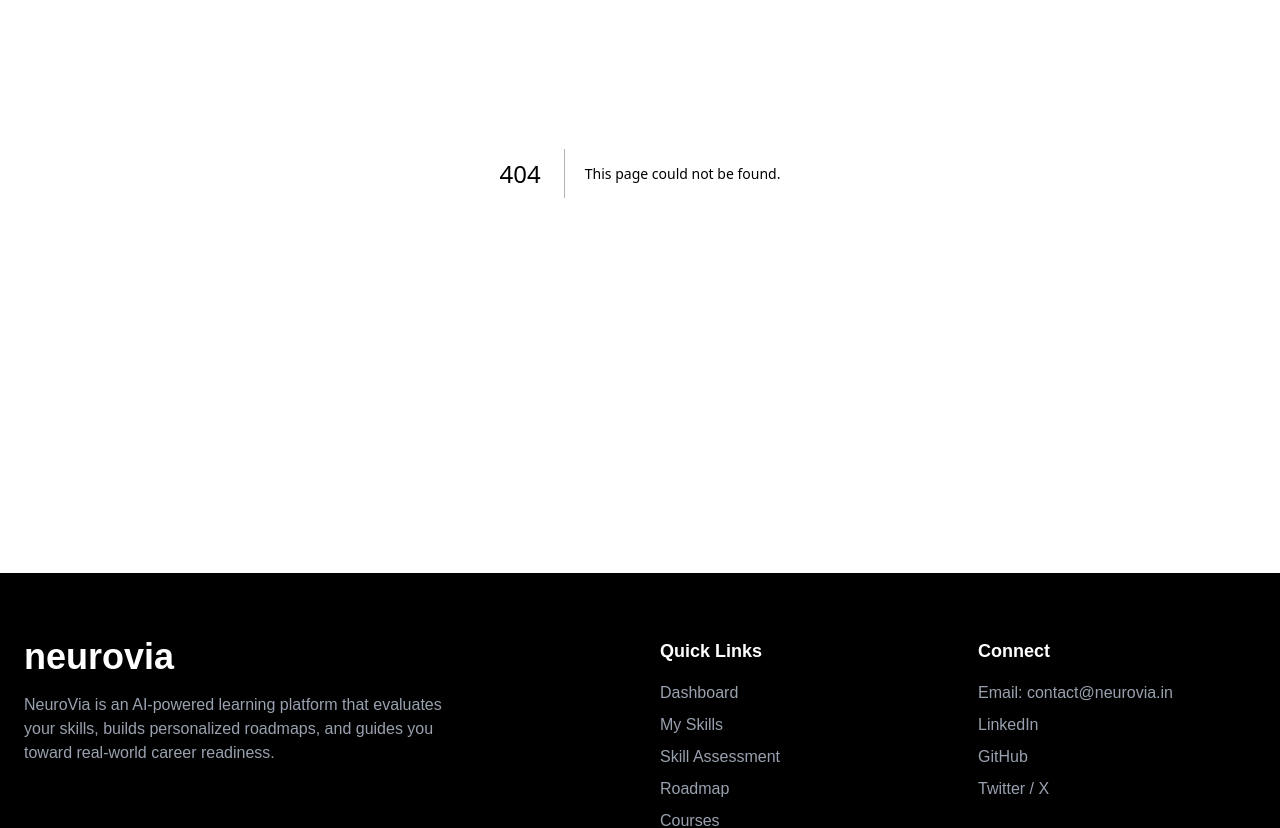
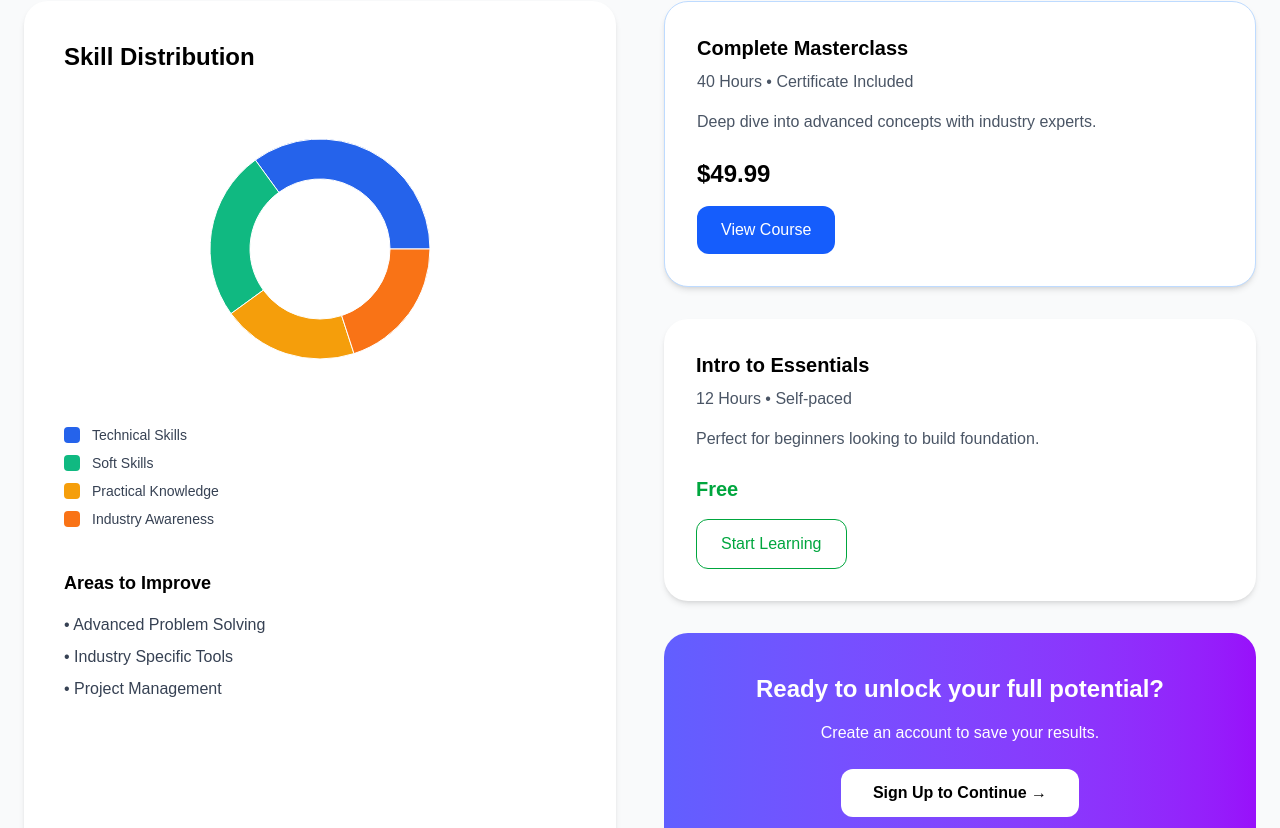
Before and after one commit to TanyaGupta1010/NeuroVia-Frontend, a Next.js app: page /assessment/result in a window 1280 px wide. Before the commit this address had no page. Shown: the part 332-1160 px from the top of the page. Built offline with nearby package versions, Linux system fonts and the light colour scheme.

Commit message:
Added result page

```diff
--- a/app/assessment/page.tsx
+++ b/app/assessment/page.tsx
@@ -1,5 +1,6 @@
 "use client";
 
+import { useRouter } from "next/navigation";
 import {
   Scale,
   Briefcase,
@@ -14,19 +15,61 @@ import {
 } from "lucide-react";
 
 const domains = [
-  { title: "Law", desc: "Legal studies, justice systems, and advocacy.", icon: Scale },
-  { title: "Engineering", desc: "Innovation, construction, and technical design.", icon: Cpu },
-  { title: "Medical", desc: "Healthcare, medicine, and biology.", icon: HeartPulse },
-  { title: "Business", desc: "Finance, management, and entrepreneurship.", icon: Briefcase },
-  { title: "Technology", desc: "Software, AI, cybersecurity, and data science.", icon: Laptop },
-  { title: "Arts & Design", desc: "Creative arts, graphic design, and media.", icon: Palette },
-  { title: "Data Science", desc: "Machine learning, analytics, and statistics.", icon: LineChart },
-  { title: "Research", desc: "Scientific discovery and innovation.", icon: Microscope },
-  { title: "Programming", desc: "Frontend, backend, and full-stack development.", icon: Code },
-  { title: "Academics", desc: "Higher education and subject mastery.", icon: GraduationCap },
+  {
+    title: "Law",
+    desc: "Legal studies, justice systems, and advocacy.",
+    icon: Scale,
+  },
+  {
+    title: "Engineering",
+    desc: "Innovation, construction, and technical design.",
+    icon: Cpu,
+  },
+  {
+    title: "Medical",
+    desc: "Healthcare, medicine, and biology.",
+    icon: HeartPulse,
+  },
+  {
+    title: "Business",
+    desc: "Finance, management, and entrepreneurship.",
+    icon: Briefcase,
+  },
+  {
+    title: "Technology",
+    desc: "Software, AI, cybersecurity, and data science.",
+    icon: Laptop,
+  },
+  {
+    title: "Arts & Design",
+    desc: "Creative arts, graphic design, and media.",
+    icon: Palette,
+  },
+  {
+    title: "Data Science",
+    desc: "Machine learning, analytics, and statistics.",
+    icon: LineChart,
+  },
+  {
+    title: "Research",
+    desc: "Scientific discovery and innovation.",
+    icon: Microscope,
+  },
+  {
+    title: "Programming",
+    desc: "Frontend, backend, and full-stack development.",
+    icon: Code,
+  },
+  {
+    title: "Academics",
+    desc: "Higher education and subject mastery.",
+    icon: GraduationCap,
+  },
 ];
 
 export default function AssessmentPage() {
+  const router = useRouter();
+
   return (
     <main className="min-h-screen bg-gray-50 py-20 px-6">
       <div className="max-w-7xl mx-auto text-center">
@@ -36,7 +79,7 @@ export default function AssessmentPage() {
           Discover Your Path
         </h1>
 
-        <p className="text-black text-lg mb-12">
+        <p className="text-gray-600 text-lg mb-12">
           Select a field you're interested in to begin your personalized assessment.
         </p>
 
@@ -50,28 +93,26 @@ export default function AssessmentPage() {
               <div
                 key={index}
                 className="
-                  bg-white
-                  p-8
-                  rounded-2xl
+                  bg-white p-8 rounded-3xl shadow-sm
                   border border-gray-200
-                  transition-all duration-300 ease-in-out
-                  cursor-pointer
+                  transition-all duration-300
+                  hover:shadow-xl
+                  hover:scale-105
                   hover:bg-blue-50
                   hover:border-blue-500
-                  hover:shadow-lg
-                  hover:-translate-y-1
+                  cursor-pointer
                 "
               >
                 {/* Icon */}
-                <div className="
-                  w-14 h-14
-                  rounded-full
-                  bg-blue-100
-                  flex items-center justify-center
-                  mb-6 mx-auto
-                  transition
-                  group-hover:bg-blue-200
-                ">
+                <div
+                  className="
+                    w-14 h-14 rounded-full bg-blue-100
+                    flex items-center justify-center
+                    mb-6 mx-auto
+                    transition
+                    group-hover:bg-blue-200
+                  "
+                >
                   <Icon className="w-7 h-7 text-blue-600" />
                 </div>
 
@@ -81,9 +122,24 @@ export default function AssessmentPage() {
                 </h3>
 
                 {/* Description */}
-                <p className="text-black text-sm">
+                <p className="text-gray-600 text-sm mb-6">
                   {domain.desc}
                 </p>
+
+                {/* Start Quiz Button */}
+                <button
+                  onClick={() =>
+                    router.push(
+                      `/assessment/result?domain=${domain.title}`
+                    )
+                  }
+                  className="
+                    text-blue-600 font-semibold
+                    hover:underline
+                  "
+                >
+                  Start Quiz →
+                </button>
               </div>
             );
           })}
--- /dev/null
+++ b/app/assessment/result/page.tsx
@@ -0,0 +1,179 @@
+"use client";
+
+import { useSearchParams } from "next/navigation";
+import { PieChart, Pie, Cell, ResponsiveContainer } from "recharts";
+import { useState } from "react";
+import AuthModal from "@/app/components/AuthModal";
+
+const data = [
+  { name: "Technical Skills", value: 35, color: "#2563EB" },
+  { name: "Soft Skills", value: 25, color: "#10B981" },
+  { name: "Practical Knowledge", value: 20, color: "#F59E0B" },
+  { name: "Industry Awareness", value: 20, color: "#F97316" },
+];
+
+export default function ResultPage() {
+  const params = useSearchParams();
+  const domain = params.get("domain");
+
+  const [showAuth, setShowAuth] = useState(false);
+
+  return (
+    <>
+      {showAuth && <AuthModal close={() => setShowAuth(false)} />}
+
+      <main className="min-h-screen bg-gray-50 text-black py-20 px-6">
+        <div className="max-w-7xl mx-auto">
+
+          {/* Header */}
+          <div className="text-center mb-16">
+            <h1 className="text-4xl font-bold mb-4">
+              Assessment Complete
+            </h1>
+            <p className="text-gray-600 text-lg">
+              Based on your responses for{" "}
+              <span className="text-blue-600 font-semibold">
+                {domain}
+              </span>, here is your personalized analysis.
+            </p>
+          </div>
+
+          <div className="grid grid-cols-1 md:grid-cols-2 gap-12">
+
+            {/* LEFT SIDE */}
+            <div className="bg-white rounded-3xl p-10 shadow-md">
+
+              <h2 className="text-2xl font-bold mb-8">
+                Skill Distribution
+              </h2>
+
+              {/* Animated Pie */}
+              <div className="h-72">
+                <ResponsiveContainer>
+                  <PieChart>
+                    <Pie
+                      data={data}
+                      innerRadius={70}
+                      outerRadius={110}
+                      dataKey="value"
+                      animationDuration={1200}
+                    >
+                      {data.map((entry, index) => (
+                        <Cell key={index} fill={entry.color} />
+                      ))}
+                    </Pie>
+                  </PieChart>
+                </ResponsiveContainer>
+              </div>
+
+              {/* Legend */}
+              <div className="mt-8 space-y-2">
+                {data.map((item, index) => (
+                  <div key={index} className="flex items-center gap-3">
+                    <div
+                      className="w-4 h-4 rounded-sm"
+                      style={{ backgroundColor: item.color }}
+                    />
+                    <span className="text-gray-700 text-sm">
+                      {item.name}
+                    </span>
+                  </div>
+                ))}
+              </div>
+
+              {/* Areas to Improve */}
+              <div className="mt-10">
+                <h3 className="text-lg font-semibold mb-4">
+                  Areas to Improve
+                </h3>
+
+                <ul className="space-y-2 text-gray-700">
+                  <li>• Advanced Problem Solving</li>
+                  <li>• Industry Specific Tools</li>
+                  <li>• Project Management</li>
+                </ul>
+              </div>
+
+            </div>
+
+            {/* RIGHT SIDE */}
+            <div className="space-y-8">
+
+              {/* Premium Course */}
+              <div className="bg-white rounded-3xl p-8 shadow-md border border-blue-200">
+                <h3 className="text-xl font-bold mb-2">
+                  Complete {domain} Masterclass
+                </h3>
+
+                <p className="text-gray-600 mb-4">
+                  40 Hours • Certificate Included
+                </p>
+
+                <p className="text-gray-600 mb-6">
+                  Deep dive into advanced concepts with industry experts.
+                </p>
+
+                <div className="text-2xl font-bold mb-4">
+                  $49.99
+                </div>
+
+                <button
+                  onClick={() => setShowAuth(true)}
+                  className="px-6 py-3 bg-blue-600 text-white rounded-xl hover:bg-blue-700"
+                >
+                  View Course
+                </button>
+              </div>
+
+              {/* Free Course */}
+              <div className="bg-white rounded-3xl p-8 shadow-md">
+                <h3 className="text-xl font-bold mb-2">
+                  Intro to {domain} Essentials
+                </h3>
+
+                <p className="text-gray-600 mb-4">
+                  12 Hours • Self-paced
+                </p>
+
+                <p className="text-gray-600 mb-6">
+                  Perfect for beginners looking to build foundation.
+                </p>
+
+                <div className="text-green-600 font-bold text-xl mb-4">
+                  Free
+                </div>
+
+                <button
+                  onClick={() => setShowAuth(true)}
+                  className="px-6 py-3 border border-green-600 text-green-600 rounded-xl hover:bg-green-50"
+                >
+                  Start Learning
+                </button>
+              </div>
+
+              {/* CTA Box */}
+              <div className="bg-gradient-to-r from-indigo-500 to-purple-600 text-white rounded-3xl p-10 text-center">
+                <h3 className="text-2xl font-bold mb-4">
+                  Ready to unlock your full potential?
+                </h3>
+
+                <p className="mb-6">
+                  Create an account to save your results.
+                </p>
+
+                <button
+                  onClick={() => setShowAuth(true)}
+                  className="bg-white text-black px-8 py-3 rounded-xl font-semibold"
+                >
+                  Sign Up to Continue →
+                </button>
+              </div>
+
+            </div>
+
+          </div>
+        </div>
+      </main>
+    </>
+  );
+}
--- a/package.json
+++ b/package.json
@@ -13,7 +13,8 @@
     "next": "16.1.1",
     "react": "19.2.3",
     "react-dom": "19.2.3",
-    "react-icons": "^5.5.0"
+    "react-icons": "^5.5.0",
+    "recharts": "^3.7.0"
   },
   "devDependencies": {
     "@tailwindcss/postcss": "^4",
```
Also changed, not shown: 1 other file (tests, documents, lock files or other folders).
